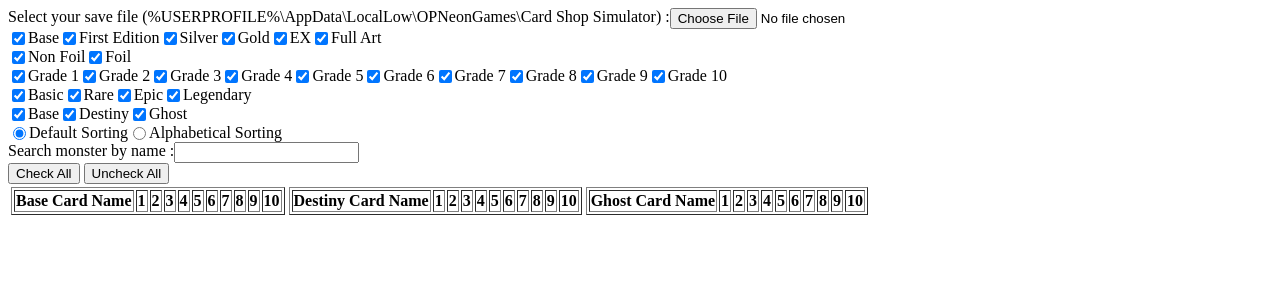
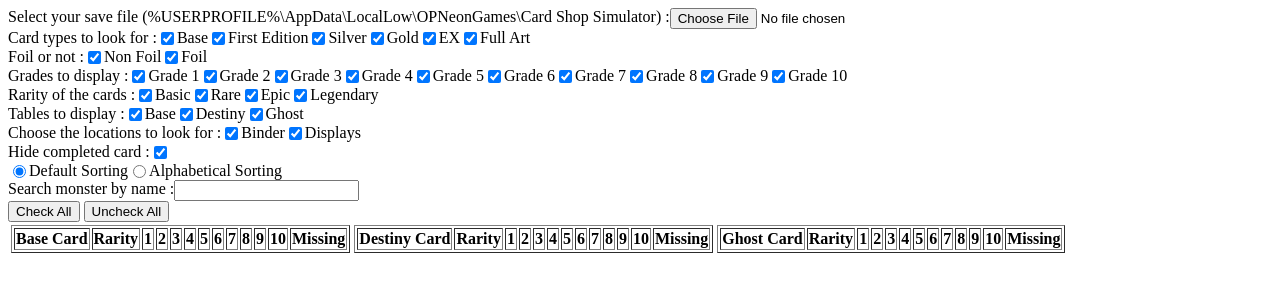
Before and after one commit to Rhiale/TCGGradedCardTracker, a plain HTML site: page index.html in a window 1280 px wide. Drawn offline with Linux system fonts and the light colour scheme.

Commit message:
- Checkboxes to select if binder or displays - Adding a missing column + checkbox to hide lines with no missing (still a possible bug with the next point) - Putting monster names with a span to avoid repetition (doesn't regster correctly with the no missing option) - Adding a light gray background color for grades at an amount of 0

```diff
--- a/index.html
+++ b/index.html
@@ -2,8 +2,8 @@
 <head>
     <title>TCG Graded Card Tracker</title>
     <meta charset="UTF-8">
-    <meta name="description" content="Open source fan-made tracker for the graded cards in the game TCG Card Shop Simulator\n Link to the github repository : github.com/Rhiale/TCGGradedCardTracker">
-    <meta http-equiv="Content-Security-Policy" content="style-src-elem 'nonce-hkfpqsdfs5LSGFefdqsFQ'; media-src https: 'self'; script-src https: 'unsafe-inline' rhiale.github.io; style-src https: 'self'; img-src https: 'self'; font-src https: 'self'; connect-src *.github.io rhiale.github.io https: 'self'; default-src 'self' https: rhiale.github.io *.github.io; object-src 'none'; base-uri 'self'; upgrade-insecure-requests">
+    <meta name="description" content="Open source fan-made tracker for the graded cards in the game TCG Card Shop Simulator. Link to the github repository : github.com/Rhiale/TCGGradedCardTracker">
+    <meta http-equiv="Content-Security-Policy" content="style-src-attr 'unsafe-inline'; style-src-elem 'nonce-hkfpqsdfs5LSGFefdqsFQ'; media-src https: 'self'; script-src https: 'unsafe-inline' rhiale.github.io; style-src https: 'self'; img-src https: 'self'; font-src https: 'self'; connect-src *.github.io rhiale.github.io https: 'self'; default-src 'self' https: rhiale.github.io *.github.io; object-src 'none'; base-uri 'self'; upgrade-insecure-requests">
     <meta name="google-site-verification" content="glMa9nHJSdMSH0d37x3Y3Q0fMS5xJc01nRwBWv_WhMw" />
     <script type="text/javascript" src="GradedParser.js"></script>
     <style nonce="hkfpqsdfs5LSGFefdqsFQ">
@@ -17,6 +17,9 @@
             white-space: nowrap;
         }
         td {
+            text-align: center;
+        }
+        .td1 {
             vertical-align: top;
         }
         br {
@@ -28,106 +31,128 @@
 <body>
 
     <div>
-        <label for="saveFile">Select your save file (%USERPROFILE%\AppData\LocalLow\OPNeonGames\Card Shop Simulator) :</label>
+        <label for="saveFile">Select your save file (%USERPROFILE%\AppData\LocalLow\OPNeonGames\Card Shop Simulator) : </label>
         <input type="file" id="saveFile" name="saveFile" accept=".json" onchange="convertToTable(saveFile.files.item(0))">
         <br>
     </div>
 
     <div>
-        <input type="checkbox" id="checkRarity1" name="checkbox" value="true" checked onchange="convertToTable(saveFile.files.item(0))">
+        <label>Card types to look for : </label>
+        <input type="checkbox" id="checkRarity1" name="checkbox" value="true" checked onchange="updateTables()">
         <label for="checkRarity1">Base</label>
-        <input type="checkbox" id="checkRarity2" name="checkbox" value="true" checked onchange="convertToTable(saveFile.files.item(0))">
+        <input type="checkbox" id="checkRarity2" name="checkbox" value="true" checked onchange="updateTables()">
         <label for="checkRarity2">First Edition</label>
-        <input type="checkbox" id="checkRarity3" name="checkbox" value="true" checked onchange="convertToTable(saveFile.files.item(0))">
+        <input type="checkbox" id="checkRarity3" name="checkbox" value="true" checked onchange="updateTables()">
         <label for="checkRarity3">Silver</label>
-        <input type="checkbox" id="checkRarity4" name="checkbox" value="true" checked onchange="convertToTable(saveFile.files.item(0))">
+        <input type="checkbox" id="checkRarity4" name="checkbox" value="true" checked onchange="updateTables()">
         <label for="checkRarity4">Gold</label>
-        <input type="checkbox" id="checkRarity5" name="checkbox" value="true" checked onchange="convertToTable(saveFile.files.item(0))">
+        <input type="checkbox" id="checkRarity5" name="checkbox" value="true" checked onchange="updateTables()">
         <label for="checkRarity5">EX</label>
-        <input type="checkbox" id="checkRarity6" name="checkbox" value="true" checked onchange="convertToTable(saveFile.files.item(0))">
+        <input type="checkbox" id="checkRarity6" name="checkbox" value="true" checked onchange="updateTables()">
         <label for="checkRarity6">Full Art</label>
         <br>
     </div>
 
     <div>
-        <input type="checkbox" id="checkNonFoil" name="checkbox" value="true" checked onchange="convertToTable(saveFile.files.item(0))">
+        <label>Foil or not : </label>
+        <input type="checkbox" id="checkNonFoil" name="checkbox" value="true" checked onchange="updateTables()">
         <label for="checkNonFoil">Non Foil</label>
-        <input type="checkbox" id="checkFoil" name="checkbox" value="true" checked onchange="convertToTable(saveFile.files.item(0))">
+        <input type="checkbox" id="checkFoil" name="checkbox" value="true" checked onchange="updateTables()">
         <label for="checkFoil">Foil</label>
         <br>
     </div>
 
     <div>
-        <input type="checkbox" id="checkGrade1" name="checkbox" value="true" checked onchange="convertToTable(saveFile.files.item(0))">
+        <label>Grades to display : </label>
+        <input type="checkbox" id="checkGrade1" name="checkbox" value="true" checked onchange="updateTables()">
         <label for="checkGrade1">Grade 1</label>
-        <input type="checkbox" id="checkGrade2" name="checkbox" value="true" checked onchange="convertToTable(saveFile.files.item(0))">
+        <input type="checkbox" id="checkGrade2" name="checkbox" value="true" checked onchange="updateTables()">
         <label for="checkGrade2">Grade 2</label>
-        <input type="checkbox" id="checkGrade3" name="checkbox" value="true" checked onchange="convertToTable(saveFile.files.item(0))">
+        <input type="checkbox" id="checkGrade3" name="checkbox" value="true" checked onchange="updateTables()">
         <label for="checkGrade3">Grade 3</label>
-        <input type="checkbox" id="checkGrade4" name="checkbox" value="true" checked onchange="convertToTable(saveFile.files.item(0))">
+        <input type="checkbox" id="checkGrade4" name="checkbox" value="true" checked onchange="updateTables()">
         <label for="checkGrade4">Grade 4</label>
-        <input type="checkbox" id="checkGrade5" name="checkbox" value="true" checked onchange="convertToTable(saveFile.files.item(0))">
+        <input type="checkbox" id="checkGrade5" name="checkbox" value="true" checked onchange="updateTables()">
         <label for="checkGrade5">Grade 5</label>
-        <input type="checkbox" id="checkGrade6" name="checkbox" value="true" checked onchange="convertToTable(saveFile.files.item(0))">
+        <input type="checkbox" id="checkGrade6" name="checkbox" value="true" checked onchange="updateTables()">
         <label for="checkGrade6">Grade 6</label>
-        <input type="checkbox" id="checkGrade7" name="checkbox" value="true" checked onchange="convertToTable(saveFile.files.item(0))">
+        <input type="checkbox" id="checkGrade7" name="checkbox" value="true" checked onchange="updateTables()">
         <label for="checkGrade7">Grade 7</label>
-        <input type="checkbox" id="checkGrade8" name="checkbox" value="true" checked onchange="convertToTable(saveFile.files.item(0))">
+        <input type="checkbox" id="checkGrade8" name="checkbox" value="true" checked onchange="updateTables()">
         <label for="checkGrade8">Grade 8</label>
-        <input type="checkbox" id="checkGrade9" name="checkbox" value="true" checked onchange="convertToTable(saveFile.files.item(0))">
+        <input type="checkbox" id="checkGrade9" name="checkbox" value="true" checked onchange="updateTables()">
         <label for="checkGrade9">Grade 9</label>
-        <input type="checkbox" id="checkGrade10" name="checkbox" value="true" checked onchange="convertToTable(saveFile.files.item(0))">
+        <input type="checkbox" id="checkGrade10" name="checkbox" value="true" checked onchange="updateTables()">
         <label for="checkGrade10">Grade 10</label>
         <br>
     </div>
 
     <div>
-        <input type="checkbox" id="checkType1" name="checkbox" value="true" checked onchange="convertToTable(saveFile.files.item(0))">
+        <label>Rarity of the cards : </label>
+        <input type="checkbox" id="checkType1" name="checkbox" value="true" checked onchange="updateTables()">
         <label for="checkType1">Basic</label>
-        <input type="checkbox" id="checkType2" name="checkbox" value="true" checked onchange="convertToTable(saveFile.files.item(0))">
+        <input type="checkbox" id="checkType2" name="checkbox" value="true" checked onchange="updateTables()">
         <label for="checkType2">Rare</label>
-        <input type="checkbox" id="checkType3" name="checkbox" value="true" checked onchange="convertToTable(saveFile.files.item(0))">
+        <input type="checkbox" id="checkType3" name="checkbox" value="true" checked onchange="updateTables()">
         <label for="checkType3">Epic</label>
-        <input type="checkbox" id="checkType4" name="checkbox" value="true" checked onchange="convertToTable(saveFile.files.item(0))">
+        <input type="checkbox" id="checkType4" name="checkbox" value="true" checked onchange="updateTables()">
         <label for="checkType4">Legendary</label>
         <br>
     </div>
 
     <div>
-        <input type="checkbox" id="checkExpansion1" name="checkbox" value="true" checked onchange="convertToTable(saveFile.files.item(0))">
+        <label>Tables to display : </label>
+        <input type="checkbox" id="checkExpansion1" name="checkbox" value="true" checked onchange="updateTables()">
         <label for="checkExpansion1">Base</label>
-        <input type="checkbox" id="checkExpansion2" name="checkbox" value="true" checked onchange="convertToTable(saveFile.files.item(0))">
+        <input type="checkbox" id="checkExpansion2" name="checkbox" value="true" checked onchange="updateTables()">
         <label for="checkExpansion2">Destiny</label>
-        <input type="checkbox" id="checkExpansion3" name="checkbox" value="true" checked onchange="convertToTable(saveFile.files.item(0))">
+        <input type="checkbox" id="checkExpansion3" name="checkbox" value="true" checked onchange="updateTables()">
         <label for="checkExpansion3">Ghost</label>
         <br>
     </div>
 
     <div>
-        <input type="radio" id="radioDefault" name="sortingType" value="default" checked onchange="convertToTable(saveFile.files.item(0))">
+        <label>Choose the locations to look for : </label>
+        <input type="checkbox" id="checkBinder" name="checkbox" value="true" checked onchange="convertToTable(saveFile.files.item(0))">
+        <label for="checkBinder">Binder</label>
+        <input type="checkbox" id="checkDisplays" name="checkbox" value="true" checked onchange="convertToTable(saveFile.files.item(0))">
+        <label for="checkDisplays">Displays</label>
+        <br>
+    </div>
+
+    <div>
+        <label for="checkNoMissing">Hide completed card : </label>
+        <input type="checkbox" id="checkNoMissing" name="checkbox" value="true" checked onchange="updateTables()">
+        <br>
+    </div>
+
+    <div>
+        <input type="radio" id="radioDefault" name="sortingType" value="default" checked onchange="updateTables()">
         <label for="radioDefault">Default Sorting</label>
-        <input type="radio" id="radioAlpha" name="sortingType" value="alpha" onchange="convertToTable(saveFile.files.item(0))">
+        <input type="radio" id="radioAlpha" name="sortingType" value="alpha" onchange="updateTables()">
         <label for="radioAlpha">Alphabetical Sorting</label>
         <br>
     </div>
 
     <div>
         <label for="nameInput">Search monster by name : </label>
-        <input type="text" id="nameInput" name="nameInput" onchange="convertToTable(saveFile.files.item(0))" onkeypress="this.onchange()" onpaste="this.onchange()" oninput="this.onchange()">
+        <input type="text" id="nameInput" name="nameInput" onchange="updateTables()" onkeypress="this.onchange()" onpaste="this.onchange()" oninput="this.onchange()">
         <br>
     </div>
 
     <div>
         <button onclick="checkAll(true)">Check All</button>
         <button onclick="checkAll(false)">Uncheck All</button>
+        <br>
     </div>
 
     <div>
-        <table><tr><td>
+        <table><tr><td class="td1">
         <table border="1">
             <thead class="thead-dark" id="tableHeadBase">
                 <tr>
-                    <th scope="col">Base Card Name</th>
+                    <th scope="col">Base Card</th>
+                    <th scope="col">Rarity</th>
                     <th scope="col">1</th>
                     <th scope="col">2</th>
                     <th scope="col">3</th>
@@ -138,15 +163,17 @@
                     <th scope="col">8</th>
                     <th scope="col">9</th>
                     <th scope="col">10</th>
+                    <th scope="col">Missing</th>
                 </tr>
             </thead>
             <tbody id="tableBodyBase"></tbody>
         </table>
-        </td><td>
+        </td><td class="td1">
         <table border="1">
             <thead class="thead-dark" id="tableHeadDestiny">
                 <tr>
-                    <th scope="col">Destiny Card Name</th>
+                    <th scope="col">Destiny Card</th>
+                    <th scope="col">Rarity</th>
                     <th scope="col">1</th>
                     <th scope="col">2</th>
                     <th scope="col">3</th>
@@ -157,15 +184,17 @@
                     <th scope="col">8</th>
                     <th scope="col">9</th>
                     <th scope="col">10</th>
+                    <th scope="col">Missing</th>
                 </tr>
             </thead>
             <tbody id="tableBodyDestiny"></tbody>
         </table>
-        </td><td>
+        </td><td class="td1">
         <table border="1">
             <thead class="thead-dark" id="tableHeadGhost">
                 <tr>
-                    <th scope="col">Ghost Card Name</th>
+                    <th scope="col">Ghost Card</th>
+                    <th scope="col">Rarity</th>
                     <th scope="col">1</th>
                     <th scope="col">2</th>
                     <th scope="col">3</th>
@@ -176,6 +205,7 @@
                     <th scope="col">8</th>
                     <th scope="col">9</th>
                     <th scope="col">10</th>
+                    <th scope="col">Missing</th>
                 </tr>
             </thead>
             <tbody id="tableBodyGhost"></tbody>
```
Also changed, not shown: GradedParser.js (+127 -27 lines).
